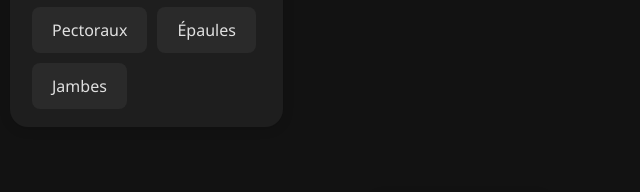
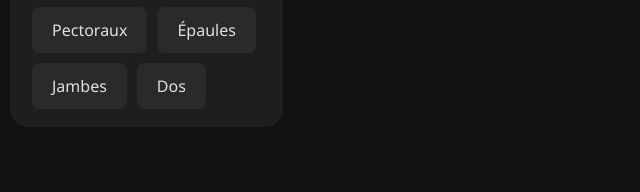
Before and after one commit to Zaeron1/Gym-app, a plain HTML site: page index.html in a window 1280 px wide. Shown: the part 479-671 px from the top of the page, 180-820 px from the left. Drawn offline with Linux system fonts and the light colour scheme.

Commit message:
Update index.html for dos

```diff
--- a/index.html
+++ b/index.html
@@ -374,6 +374,7 @@
     <div class="group-box" data-group="Pectoraux">Pectoraux</div>
     <div class="group-box" data-group="Épaules">Épaules</div>
     <div class="group-box" data-group="Jambes">Jambes</div>
+    <div class="group-box" data-group="Dos">Dos</div>
   </div>
   <div id="groupError" style="color:#c62828; font-size:1rem; margin-top:6px; display:none;">Max 3 groupes</div>
 </div>
```
